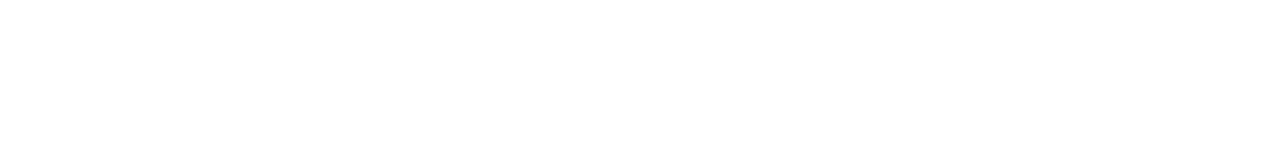
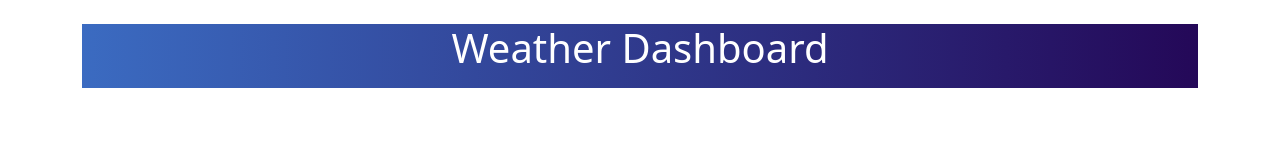
Before and after one commit to DanielArzani/convenient-weather-dashboard, a plain HTML site: page index.html in a window 1280 px wide. Drawn offline with nearby package versions, Linux system fonts and the light colour scheme.

Commit message:
add and style header section and h1

```diff
--- a/Assets/CSS/styles.css
+++ b/Assets/CSS/styles.css
@@ -0,0 +1,4 @@
+/* background style for header */
+header h1 {
+  background-image: linear-gradient(0.25turn, #3b6bc1, #240858);
+}
--- a/index.html
+++ b/index.html
@@ -16,6 +16,12 @@
     <link rel="stylesheet" href="./Assets/CSS/styles.css" />
   </head>
   <body>
+    <!-- HEADER SECTION -->
+    <header>
+      <div class="container text-center text-white pt-4">
+        <h1 class="h1 pb-3">Weather Dashboard</h1>
+      </div>
+    </header>
     <!-- BS Dependencies -->
     <script
       src="https://cdn.jsdelivr.net/npm/bootstrap@5.1.3/dist/js/bootstrap.bundle.min.js"
```
